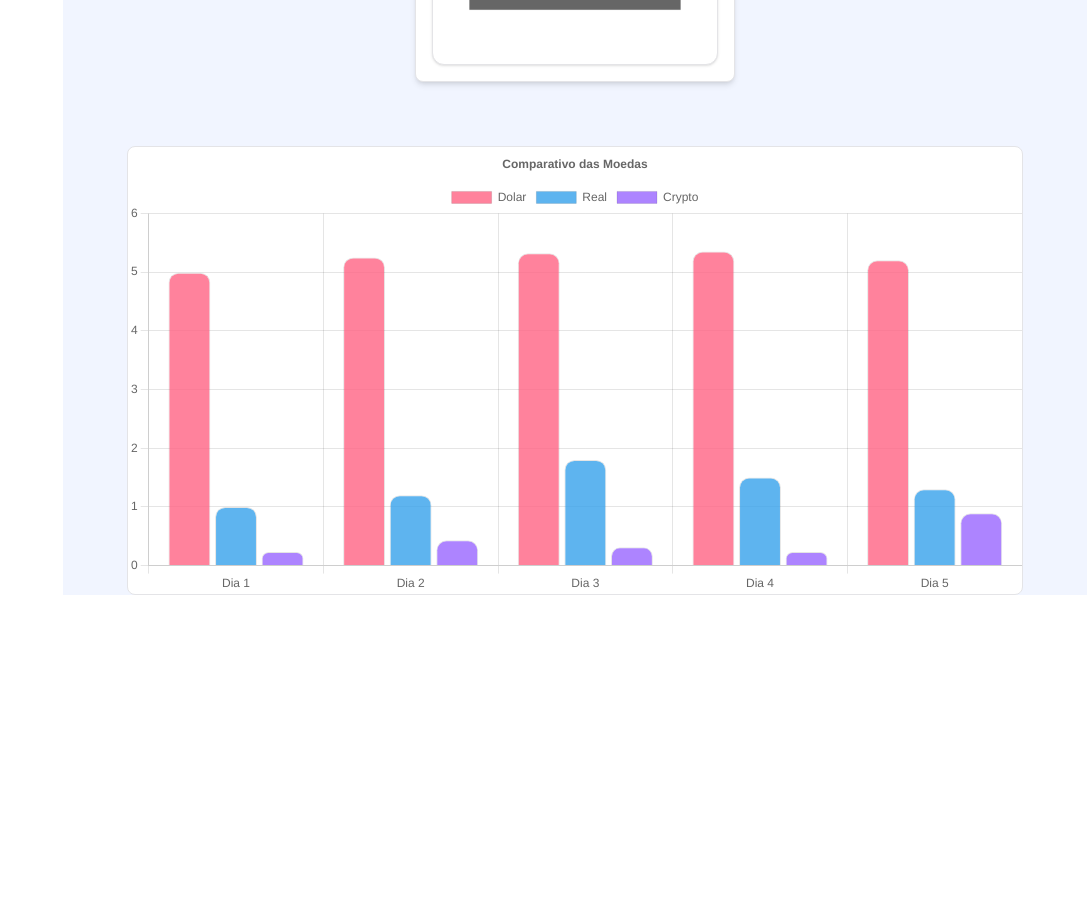
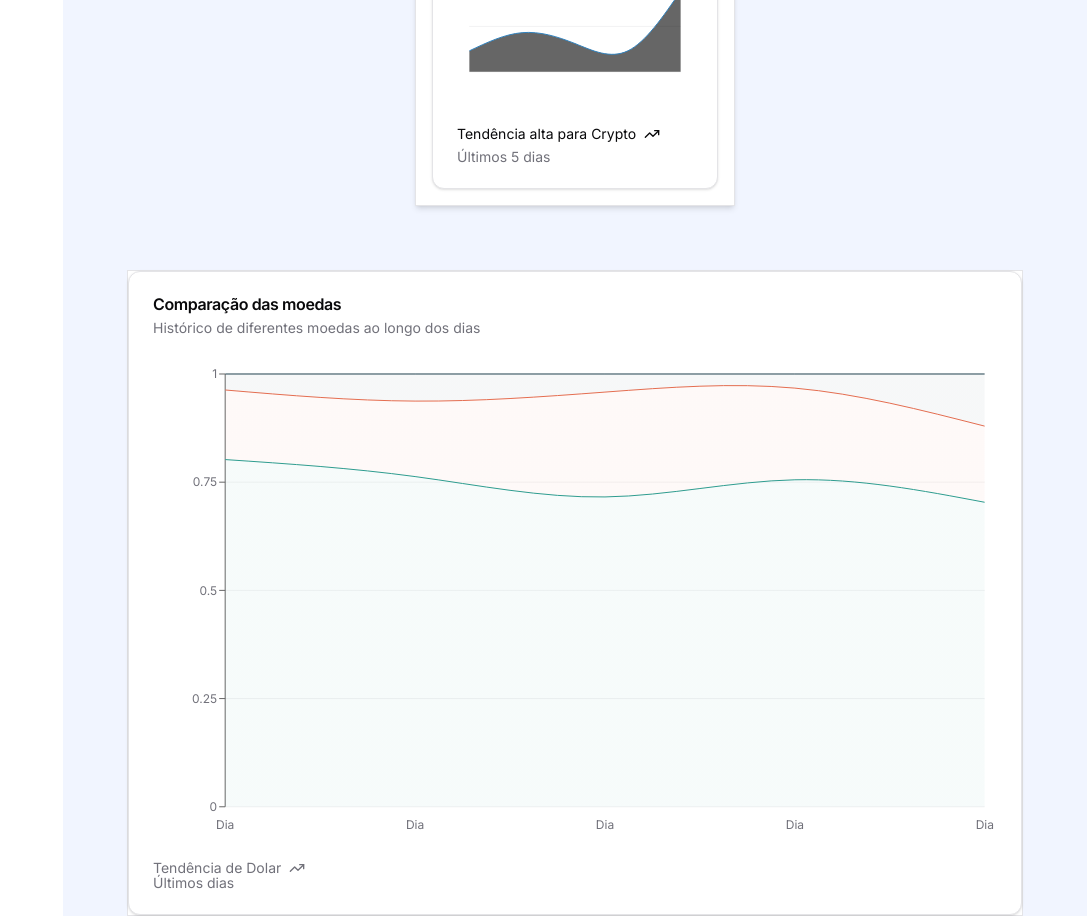
Before and after one commit to Aline875/RadarCrypt, a Next.js app in the folder radarcrypt/: page / in a window 1280 px wide. Shown: the part 820-1736 px from the top of the page, without its empty margins (193-1280 px from the left). Before the commit the page ends 1415 px from the top, so only its background shows below. Built offline with nearby package versions, Linux system fonts and the light colour scheme.

Commit message:
atuliazação do g´rafico comparativo

```diff
--- a/radarcrypt/app/components-1/Comparacao.tsx
+++ b/radarcrypt/app/components-1/Comparacao.tsx
@@ -1,72 +1,128 @@
 "use client"
-// components/Comparativo.tsx
-import { FC } from "react";
-import { Bar } from "react-chartjs-2";
+import{ FC } from "react";
+
+import { Area, AreaChart, CartesianGrid, XAxis, YAxis } from "recharts";
+import { HistoryIcon, TrendingUp } from "lucide-react";
 import {
-  Chart as ChartJS,
-  CategoryScale,
-  LinearScale,
-  BarElement,
-  Title,
-  Tooltip,
-  Legend,
-} from "chart.js";
+  Card,
+  CardContent,
+  CardDescription,
+  CardFooter,
+  CardHeader,
+  CardTitle,
+} from "@/components/ui/card";
+import {
+  ChartConfig,
+  ChartContainer,
+  ChartTooltip,
+  ChartTooltipContent,
+} from "@/components/ui/chart";
 
-// Registro dos componentes necessários do Chart.js
-ChartJS.register(CategoryScale, LinearScale, BarElement, Title, Tooltip, Legend);
 
-interface ComparativoProps {
-  moedas: {
-    nome: string;
-    historico: number[];
+interface ComparativoProps
+{
+  moedas:
+  {
+    nome:string,
+    historico:number[];
   }[];
 }
 
-const Comparativo: FC<ComparativoProps> = ({ moedas }) => {
-  // Cores para as colunas
-  const colors = [
-    'rgba(255, 99, 132, 0.8)',
-    'rgba(54, 162, 235, 0.8)',
-    'rgba(153, 102, 255, 0.8)',
-  ];
+const Comparativo: FC <ComparativoProps> = ({moedas}) =>
+{
+  const chartData = moedas[0].historico.map((_,i) =>
+  {
+    const dataPoint: Record<string,number | string > = {dia: `Dia ${i + 1}`};
+    moedas.forEach((moeda)=>
+    {
+      dataPoint[moeda.nome] = moeda.historico[i];
+    });
+    return dataPoint;
+  });
 
-  // Preparando os dados para o gráfico
-  const labels = moedas[0].historico.map((_, index) => `Dia ${index + 1}`);
+  const chartConfig: ChartConfig = moedas.reduce((config, moeda,i )=>
+  {
+    config[moeda.nome] =
+      {
+        label:moeda.nome,
+        color: `hsl(var(--chart-${i + 1}))`,
+      };
+    return config;
+  }, {} as ChartConfig);
+  return(
+    <Card>
+      <CardHeader>
+        <CardTitle>
+          Comparação das moedas
+        </CardTitle>
+        <CardDescription>
+          Histórico de diferentes moedas ao longo dos  dias
+        </CardDescription>
+      </CardHeader>
+      <CardContent>
+        <ChartContainer config={chartConfig}>
+          <AreaChart
+          data= {chartData}
+          margin={{left:12, right:12, top:12}}
+          stackOffset="expand">
+            <CartesianGrid vertical = {false}/>
+            <XAxis
+            dataKey="dia"
+            tickLine = {false}
+            axisLine = {false}
+            tickMargin={8}
+            tickFormatter={(value )=> value.slice(0,3)} />
+            <YAxis />
+            <ChartTooltip
+            cursor={false}
+            content={<ChartTooltipContent indicator="line" />}
+            />
+            <defs>
+              {moedas.map((moeda,i)=>(
+                <linearGradient
+                key={moeda.nome}
+                id={`fill-${moeda.nome}`}
+                x1="0"
+                y1="0"
+                x2="0"
+                y2="1">
+                <stop
+                offset="5%"
+                stopColor={`hsl(var(--chart-${i + 1}))`}
+                stopOpacity={0.1}
+                />
+                </linearGradient>
+              ))}
+            </defs>
+            {moedas.map((moeda, i)=>
+            (
+              <Area
+               key={moeda.nome}
+               dataKey={moeda.nome}
+               type="natural"
+               fill={`url(#fill-${moeda.nome})`}
+               stackId="a"
+               fillOpacity={0.4}
+               stroke={`hsl(var(--chart-${i+1}))`}
+               />
+            ))}
+          </AreaChart>
+        </ChartContainer>
+      </CardContent>
+      <CardFooter>
+        <div className="flex w-full items-center gap-2 text-sm">
+          <div className="grip gap-2">
+          <div className="flex items-center gap-2 leading-none text-muted-foreground">
+              Tendência de {moedas[0].nome} <TrendingUp className="h-4 w-4"/>
+            </div>
+            <div className="flex items-center gap-2 leading-none text-muted-foreground">
+              Últimos {HistoryIcon.length} dias
+            </div>
+          </div>
+        </div>
+      </CardFooter>
+    </Card>
+  )
+}
 
-  const data = {
-    labels,
-    datasets: moedas.map((moeda, index) => ({
-      label: moeda.nome,
-      data: moeda.historico,
-      backgroundColor: colors[index % colors.length], // Usar cores do array
-      borderColor: 'rgba(0, 0, 0, 0.1)',
-      borderWidth: 1,
-      borderRadius: 10, // Arredondamento das colunas
-    })),
-  };
-
-  const options = {
-    responsive: true,
-    plugins: {
-      legend: {
-        position: 'top' as const,
-      },
-      title: {
-        display: true,
-        text: 'Comparativo das Moedas',
-      },
-    },
-    scales: {
-      x: {
-        stacked: false,
-      },
-      y: {
-        beginAtZero: true,
-      },
-    },
-  };
-
-  return <Bar data={data} options={options} />;
-};
-
-export default Comparativo;
+export default Comparativo
--- a/radarcrypt/app/components-1/Moedas.tsx
+++ b/radarcrypt/app/components-1/Moedas.tsx
@@ -19,7 +19,7 @@ import
   ChartTooltip,
   ChartContainer
   } from "@/components/ui/chart";
-import { Indicator } from "@radix-ui/react-navigation-menu";
+
 
 
 interface GraficosProps {
@@ -78,6 +78,20 @@ const Graficos: FC<GraficosProps> = ({ nome, historico }) => {
           </AreaChart>
         </ChartContainer>
       </CardContent>
+
+      <CardFooter>
+        <div className="flex w-full items-start gap-2 text-sm">
+          <div className="grid gap-2">
+            <div className="flex items-center gap-2 front-mediunm leading-none">
+              Tendência alta para {nome} <TrendingUp className="h-4 w-4" />
+            </div>
+            <div className="flex items-center gap-2 leading-none text-muted-foreground">
+              Últimos {historico.length} dias
+            </div>
+          </div>
+        </div>
+      </CardFooter>
+
     </Card>
   )
 };
--- a/radarcrypt/app/globals.css
+++ b/radarcrypt/app/globals.css
@@ -43,13 +43,13 @@
     --border: 240 5.9% 90%;
     --input: 240 5.9% 90%;
     --ring: 240 10% 3.9%;
-    --chart-1: 12 76% 61%;
-    --chart-2: 173 58% 39%;
+    --chart-1: 173 58% 39%;
+    --chart-2: 12 76% 61%;
     --chart-3: 197 37% 24%;
     --chart-4: 43 74% 66%;
     --chart-5: 27 87% 67%;
-    --radius: 0.5rem;
   }
+
   .dark {
     --background: 240 10% 3.9%;
     --foreground: 0 0% 98%;
@@ -71,13 +71,13 @@
     --input: 240 3.7% 15.9%;
     --ring: 240 4.9% 83.9%;
     --chart-1: 220 70% 50%;
-    --chart-2: 160 60% 45%;
+    --chart-5: 160 60% 45%;
     --chart-3: 30 80% 55%;
     --chart-4: 280 65% 60%;
-    --chart-5: 340 75% 55%;
-  }
+    --chart-2: 340 75% 55%;
+    }
+}
 
-}
 
 @layer base {
   * {
```
